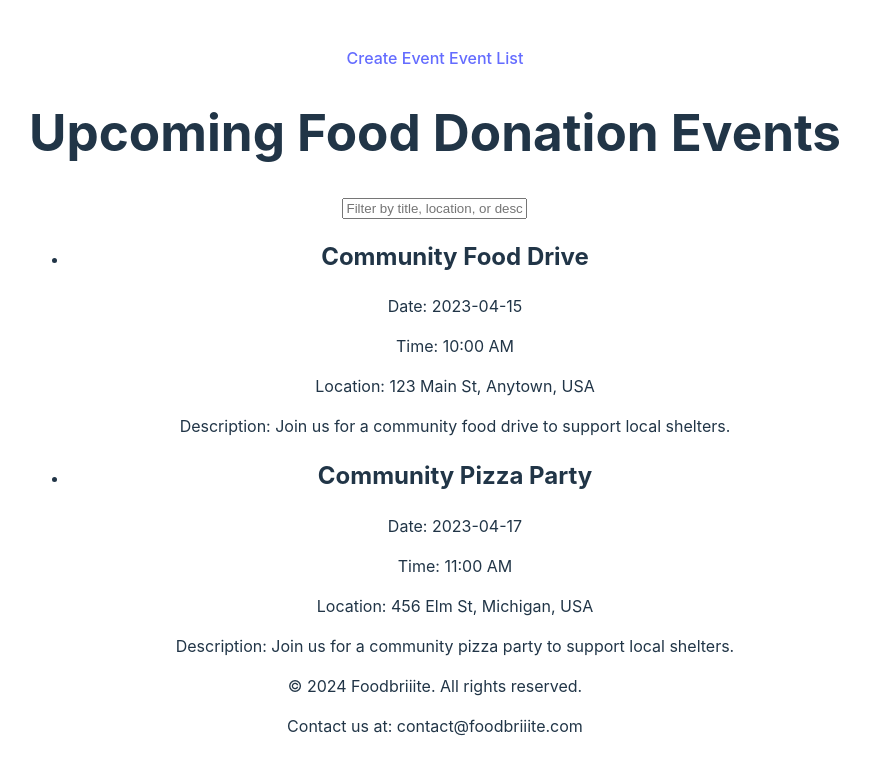
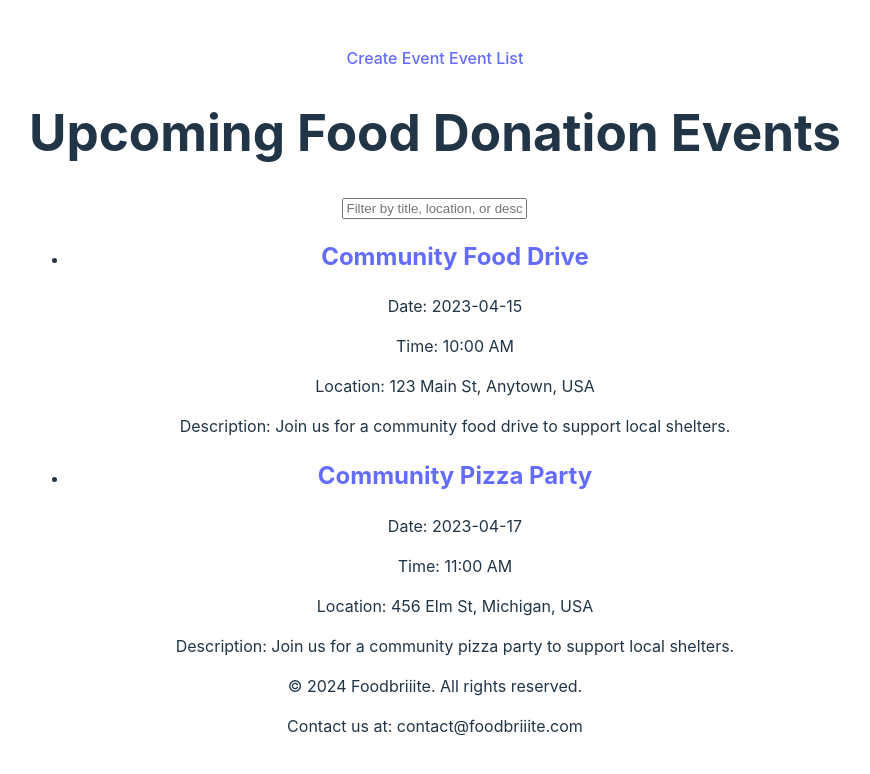
Before and after one commit to SaraM09/hackathon-1-front-end, a React (Vite) app: page /donation-event-list in a window 1280 px wide. Shown: the top 774 px of the page, without its empty margins (205-1075 px from the left). Built offline with nearby package versions, Linux system fonts and the light colour scheme.

Commit message:
added link to donation event details page

```diff
--- a/src/components/DonationEventList.jsx
+++ b/src/components/DonationEventList.jsx
@@ -1,4 +1,5 @@
 import React, { useState, useEffect } from "react";
+import { Link } from "react-router-dom";
 
 const eventsData = [
   {
@@ -59,7 +60,9 @@ setFilteredEvents(filtered); // Update filtered events state for rendering
       <ul>
         {filteredEvents.map((event, index) => (
           <li key={index}>
+            <Link to={`/events/${event.id}`}>
             <h2>{event.title}</h2>
+            </Link>
             <p>Date: {event.date}</p>
             <p>Time: {event.time}</p>
             <p>Location: {event.location}</p>
```
